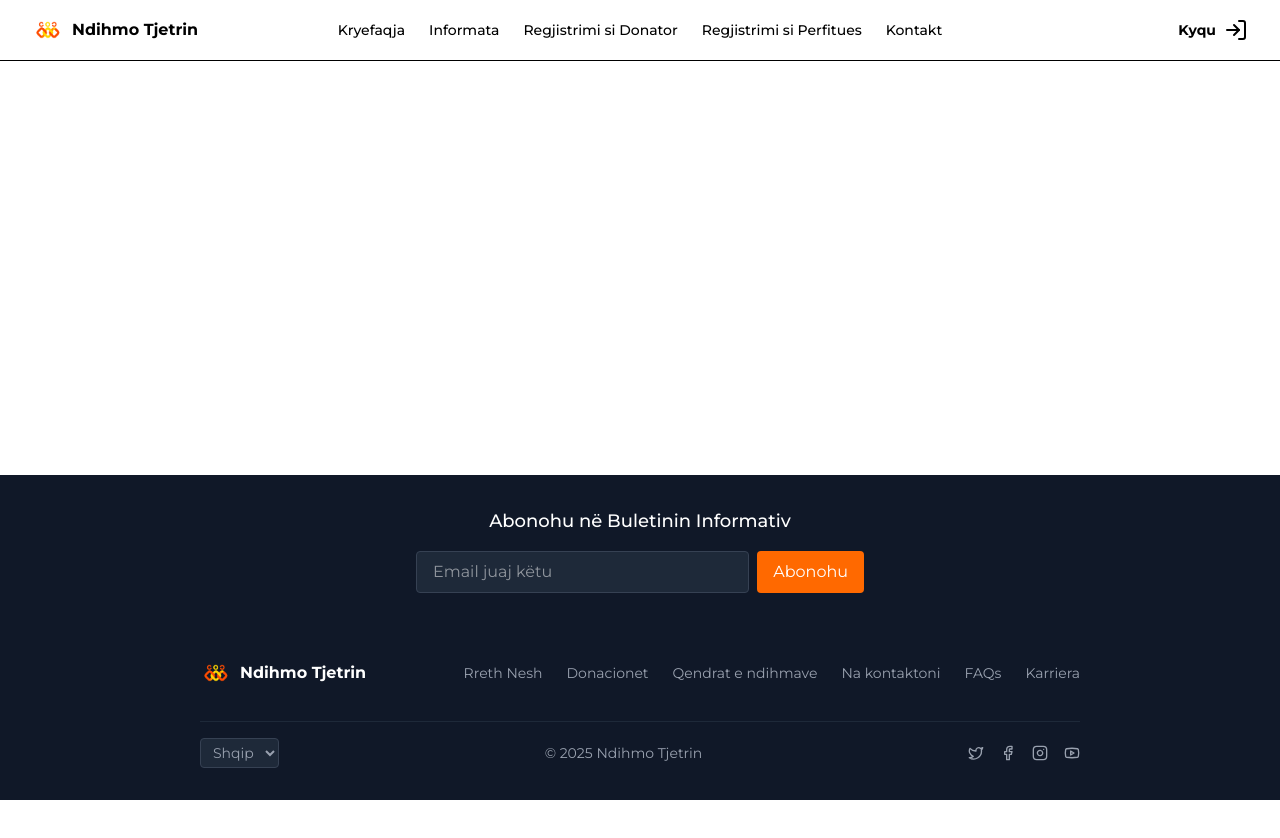
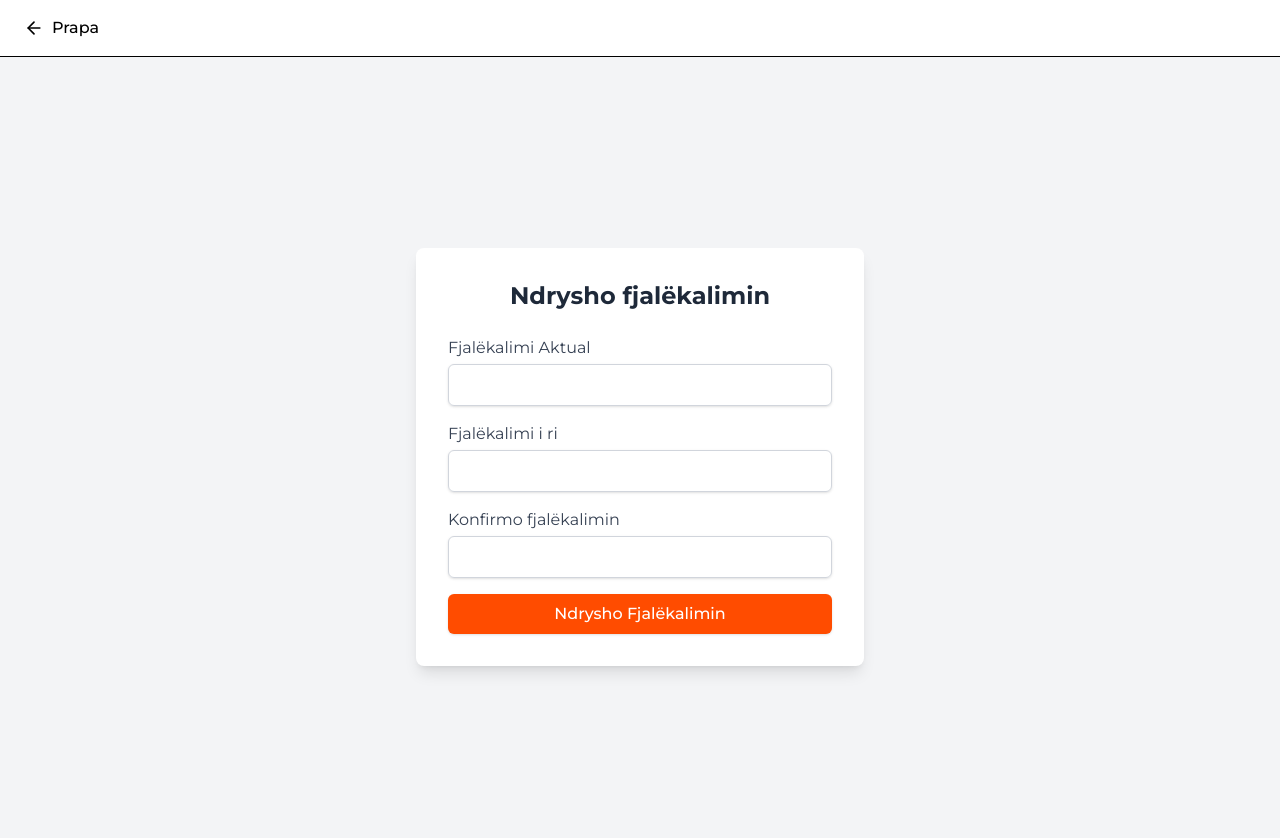
Before and after one commit to Lab-Course-2025/food-waste-reduction-react, a React (Vite) app: page /change-password in a window 1280 px wide. Shown: the top 838 px of the page. Before the commit the page ends 800 px from the top, so only its background shows below. Built offline with nearby package versions, Linux system fonts and the light colour scheme; no server answers.

Commit message:
added change password page

```diff
--- a/src/App.jsx
+++ b/src/App.jsx
@@ -23,6 +23,7 @@ import DonorAcceptedApplications from "./pages/DonorAcceptedApplications";
 import RecipientAcceptedApplications from "./pages/RecipientAcceptedApplications";
 import ForgotPassword from './pages/ForgotPassword';
 import ResetPassword from './pages/ResetPassword';
+import ChangePassword from "./pages/ChangePassword";
 import { Toaster } from 'react-hot-toast';
 
 function App() {
@@ -35,7 +36,7 @@ function App() {
     "/donor-donations", "/recipient-applications",
     "/donor-applications", "/donor-accepted-applications",
     "/recipient-accepted-applications", "/forgot-password",
-    "/reset-password"
+    "/reset-password", "/change-password"
   ];
 
   const hideHeaderFooter = noHeaderFooterRoutes.includes(location.pathname);
@@ -68,6 +69,7 @@ function App() {
           <Route path="/recipient-accepted-applications" element={<RecipientAcceptedApplications />} />
           <Route path="/forgot-password" element={<ForgotPassword />} />
           <Route path="/reset-password" element={<ResetPassword />} />
+          <Route path="/change-password" element={<ChangePassword />} />
         </Routes>
       ) : (
         <Layout>
--- /dev/null
+++ b/src/pages/ChangePassword.jsx
@@ -0,0 +1,157 @@
+import React, { useState } from 'react';
+import { ArrowLeft } from "lucide-react";
+import { Link, useNavigate } from "react-router-dom";
+import Button from "../components/Button";
+import Input from "../components/Input";
+import { toast } from "react-hot-toast";
+import { apiClient } from '../utils/apiClient';
+
+const ChangePassword = () => {
+  const [currentPassword, setCurrentPassword] = useState('');
+  const [newPassword, setNewPassword] = useState('');
+  const [confirmPassword, setConfirmPassword] = useState('');
+  const [errors, setErrors] = useState({});
+  const [isLoading, setIsLoading] = useState(false);
+  const navigate = useNavigate();
+
+  const validateForm = () => {
+    const newErrors = {};
+
+    // Check if the current password is provided
+    if (!currentPassword) {
+      newErrors.currentPassword = '*E nevojshme.';
+    }
+
+    if (newPassword && newPassword.length < 8) {
+      newErrors.newPassword = "Fjalëkalimi duhet të ketë të paktën 8 karaktere.";
+    }
+
+    // Check if the new password is provided
+    if (!newPassword) {
+      newErrors.newPassword = '*E nevojshme.';
+    }
+
+    // Check if the confirm password is provided
+    if (!confirmPassword) {
+      newErrors.confirmPassword = '*E nevojshme.';
+    }
+
+    // Check if new password and confirm password match
+    if (newPassword && confirmPassword && newPassword !== confirmPassword) {
+      newErrors.confirmPassword = '*Fjalëkalimi i ri dhe konfirmimi nuk përputhen.';
+    }
+
+    setErrors(newErrors);
+
+    // Return true if no errors
+    return Object.keys(newErrors).length === 0;
+  };
+
+  const handleSubmit = async (e) => {
+    e.preventDefault();
+
+    // Ensure the form is valid before submitting
+    if (!validateForm()) return;
+
+    setIsLoading(true);
+
+    try {
+      const userRole = localStorage.getItem('userRole');
+
+      const response = await apiClient.patch('/change-password', {
+        current_password: currentPassword,
+        new_password: newPassword,
+        new_password_confirmation: confirmPassword
+      });
+
+      toast.success('Fjalëkalimi u ndryshua me sukses!');
+
+      setTimeout(() => {
+        if (userRole === 'donor') {
+          navigate('/donor-profile');
+        } else if (userRole === 'recipient') {
+          navigate('/recipient-dashboard');
+        }
+      }, 400);
+
+    } catch (err) {
+      if (err.response && err.response.data.message === 'Fjalëkalimi aktual nuk është i saktë.') {
+        toast.error('Fjalëkalimi aktual nuk është i saktë.');
+        return;
+      }
+      toast.error('Ndodhi një gabim gjatë ndryshimit të fjalëkalimit!');
+    } finally {
+      setIsLoading(false);
+    }
+  };
+
+  return (
+    <div>
+      {/* Header */}
+      <div className="bg-white border-b px-6 py-4">
+        <div className="max-w-4xl flex items-center ml-0">
+          <button
+            onClick={() => navigate(-1)}
+            className="cursor-pointer flex items-center space-x-2"
+          >
+            <ArrowLeft size={20} />
+            <span className="text-base font-medium">Prapa</span>
+          </button>
+        </div>
+      </div>
+
+      <div className="min-h-screen flex items-center justify-center bg-gray-100 px-4">
+        <div className="w-full max-w-md bg-white shadow-lg rounded-lg p-8">
+          <h2 className="text-2xl font-semibold text-gray-800 mb-6 text-center">Ndrysho fjalëkalimin</h2>
+          <form onSubmit={handleSubmit} className="space-y-4">
+            <div>
+              <label className="block text-gray-700 mb-1">Fjalëkalimi Aktual</label>
+              <Input
+                type="password"
+                value={currentPassword}
+                onChange={(e) => setCurrentPassword(e.target.value)}
+              />
+              {errors.currentPassword && (
+                <p className="text-red-500 text-sm mt-1">{errors.currentPassword}</p>
+              )}
+            </div>
+            <div>
+              <label className="block text-gray-700 mb-1">Fjalëkalimi i ri</label>
+              <Input
+                type="password"
+                value={newPassword}
+                onChange={(e) => setNewPassword(e.target.value)}
+
+              />
+              {errors.newPassword && (
+                <p className="text-red-500 text-sm mt-1">{errors.newPassword}</p>
+              )}
+            </div>
+            <div>
+              <label className="block text-gray-700 mb-1">Konfirmo fjalëkalimin</label>
+              <Input
+                type="password"
+                value={confirmPassword}
+                onChange={(e) => setConfirmPassword(e.target.value)}
+
+              />
+              {errors.confirmPassword && (
+                <p className="text-red-500 text-sm mt-1">{errors.confirmPassword}</p>
+              )}
+            </div>
+            <Button
+              type="submit"
+              disabled={isLoading}
+              className={`w-full py-2 rounded-md transition duration-200 text-white ${isLoading ? 'bg-gray-400 cursor-not-allowed' : ''
+                }`}
+            >
+              {isLoading ? 'Duke ndryshuar...' : 'Ndrysho Fjalëkalimin'}
+            </Button>
+          </form>
+        </div>
+      </div>
+    </div>
+  );
+};
+
+export default ChangePassword;;;;;;
--- a/src/pages/DonorProfile.jsx
+++ b/src/pages/DonorProfile.jsx
@@ -1,6 +1,6 @@
 import Button from "../components/Button";
 import Input from "../components/Input";
-import { Home, ChevronDown, LogOut, LayoutDashboard } from "lucide-react";
+import { Home, ChevronDown, LogOut, LayoutDashboard, Key } from "lucide-react";
 import { useState, useEffect, useRef } from "react";
 import { Link, useNavigate } from "react-router-dom";
 import logo from "../assets/logo.png";
@@ -335,6 +335,15 @@ export default function UserProfile() {
                 </div>
 
               </div>
+              <div className="flex justify-end mt-6">
+                <Link
+                  to="/change-password"
+                  className="inline-flex items-center gap-2 text-sm font-medium text-indigo-600 hover:text-indigo-800 transition"
+                >
+                  <Key className="h-4 w-4" />
+                  Ndrysho fjalëkalimin
+                </Link>
+              </div>
             </div>
 
             {/* Submit Button */}
--- a/src/pages/LogIn.jsx
+++ b/src/pages/LogIn.jsx
@@ -26,10 +26,10 @@ function LogIn() {
       });
 
       const { user, token, expires_at, refresh_token } = response.data;
+      localStorage.setItem('userRole', user.role);
       localStorage.setItem('authToken', token);
       localStorage.setItem('refreshToken', refresh_token);
       localStorage.setItem('expiresAt', expires_at);
-      console.log('Login successful:', response.data);
 
       if (user.role === 'admin') {
         navigate('/admin-dashboard');
--- a/src/pages/RecipientProfile.jsx
+++ b/src/pages/RecipientProfile.jsx
@@ -1,6 +1,6 @@
 import Button from "../components/Button";
 import Input from "../components/Input";
-import { Home, ChevronDown, LogOut, LayoutDashboard } from "lucide-react";
+import { Home, ChevronDown, LogOut, LayoutDashboard, Key } from "lucide-react";
 import { useState, useEffect, useRef } from "react";
 import { Link, useNavigate } from "react-router-dom";
 import logo from "../assets/logo.png";
@@ -358,6 +358,15 @@ export default function UserProfile() {
                 </div>
 
               </div>
+              <div className="flex justify-end mt-6">
+                <Link
+                  to="/change-password"
+                  className="inline-flex items-center gap-2 text-sm font-medium text-indigo-600 hover:text-indigo-800 transition"
+                >
+                  <Key className="h-4 w-4" />
+                  Ndrysho fjalëkalimin
+                </Link>
+              </div>
             </div>
 
             {/* Submit Button */}
```
